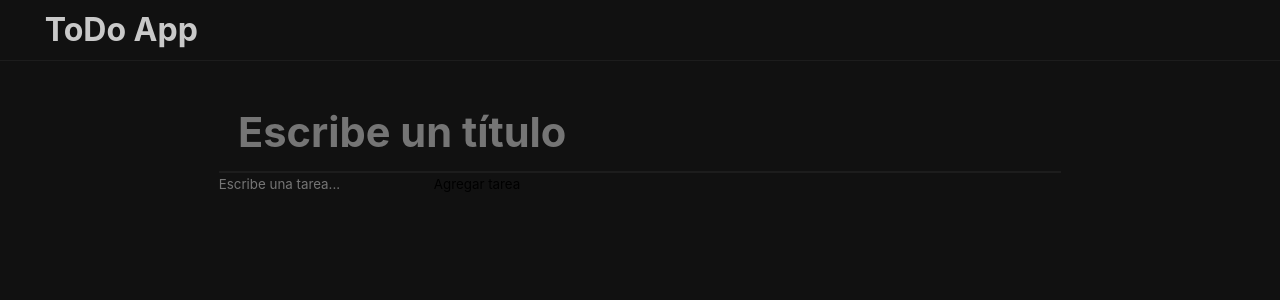
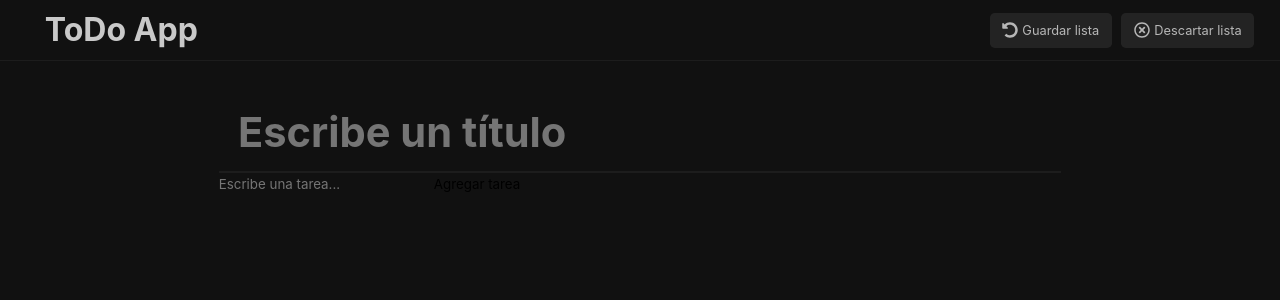
Before and after one commit to javzet/ToDo-app, a React (Create React App) app: page /create/todo in a window 1280 px wide. Shown: the top 300 px of the page. Built offline with nearby package versions, Linux system fonts and the light colour scheme.

Commit message:
Estado tipado y creación de listas

```diff
--- a/src/components/CreateForm/CreateFormTools.tsx
+++ b/src/components/CreateForm/CreateFormTools.tsx
@@ -6,24 +6,18 @@ export const CreateFormTools = ({
   type,
   handleActionClick,
 }: {
-  handleActionClick: (
-    actionType: ActionType,
-    action: "save" | "cancel"
-  ) => void;
+  handleActionClick: (action: "save" | "cancel") => void;
   type: ActionType;
 }) => {
   return (
     <div className="tool-buttons">
-      <button
-        className="tool-button"
-        onClick={() => handleActionClick(type, "save")}
-      >
+      <button className="tool-button" onClick={() => handleActionClick("save")}>
         <ReturnIcon />
         <span>Guardar {type === "note" ? "nota" : "lista"}</span>
       </button>
       <button
         className="tool-button"
-        onClick={() => handleActionClick(type, "cancel")}
+        onClick={() => handleActionClick("cancel")}
       >
         <TimesCircleIcon />
         <span>Descartar {type === "note" ? "nota" : "lista"}</span>
--- a/src/components/CreateForm/CreateNoteForm.tsx
+++ b/src/components/CreateForm/CreateNoteForm.tsx
@@ -1,7 +1,6 @@
-import { v4 as uuid } from "uuid";
 import { useForm } from "../../hooks/useForm";
 import { validateNoteForm } from "../../helpers/validateForm";
-import { ActionType } from "../../types";
+import { Note } from "../../types";
 import { useHistory } from "react-router-dom";
 import { addNote } from "../../redux/actions/noteAction";
 import { useDispatch } from "react-redux";
@@ -17,27 +16,16 @@ export const CreateNoteForm = () => {
 
   const history = useHistory();
 
-  const handleActionClick = (
-    actionType: ActionType,
-    action: "save" | "cancel"
-  ) => {
+  const handleSubmit = (action: "save" | "cancel") => {
     if (action === "save") {
-      const data = {
+      const data: Note = {
         title: noteTitle,
         data: noteText,
-        type: actionType,
-        id: uuid(),
+        type: "note",
       };
-      const validData = validateNoteForm(data);
-      if (validData === true) {
-        dispatch(
-          addNote({
-            title: data.title,
-            data: data.data,
-            type: "note",
-            id: data.id,
-          })
-        );
+      const isValidData = validateNoteForm(data);
+      if (isValidData) {
+        dispatch(addNote(data));
         onReset();
         history.push("/");
       }
@@ -66,7 +54,7 @@ export const CreateNoteForm = () => {
         value={noteText}
         onChange={({ target: { value } }) => onInputChange(value, "noteText")}
       ></textarea>
-      <CreateFormTools handleActionClick={handleActionClick} type="note" />
+      <CreateFormTools handleActionClick={handleSubmit} type="note" />
     </div>
   );
 };
--- a/src/components/CreateForm/CreateTodoForm.tsx
+++ b/src/components/CreateForm/CreateTodoForm.tsx
@@ -1,29 +1,49 @@
-import { useEffect, useState } from "react";
-import { useDispatch, useSelector } from "react-redux";
+import { useState } from "react";
+import { useDispatch } from "react-redux";
 import { validateTodoForm } from "../../helpers/validateForm";
 import { useForm } from "../../hooks/useForm";
-import { TodoTask } from "../../types";
+import { Todo, TodoTask } from "../../types";
 import { CreateFormTools } from "./CreateFormTools";
+import { v4 as uuid } from "uuid";
+import { addTodo } from "../../redux/actions/todoAction";
+import { useHistory } from "react-router-dom";
 
 export const CreateTodoForm = () => {
   const [tasks, setTasks] = useState<TodoTask[]>([]);
-  const { todoListTitle, todoTask, onInputChange, onResetField, state } =
+  const { todoListTitle, todoTask, onInputChange, onResetField, onReset } =
     useForm({
       todoListTitle: "",
       todoTask: "",
     });
 
+  const dispatch = useDispatch();
+  const history = useHistory();
+
   const handleAddTask = () => {
-    setTasks([...tasks, { task: todoTask, completed: false }]);
-    validateTodoForm({ title: todoListTitle, type: "todo", data: tasks });
-    // onResetField("todoTask");
+    if (todoTask.trim().length > 0) {
+      setTasks([...tasks, { task: todoTask, completed: false }]);
+    }
+    onResetField("todoTask");
   };
 
-  // const dispatch = useDispatch();
-
-  useEffect(() => {
-    console.table(state);
-  }, [state]);
+  const handleSubmit = (action: "save" | "cancel") => {
+    if (action === "save") {
+      const data: Todo = {
+        title: todoListTitle,
+        type: "todo",
+        data: tasks,
+      };
+      const isValidData = validateTodoForm(data);
+      if (isValidData) {
+        dispatch(addTodo(data));
+        onReset();
+        history.push("/");
+      }
+    } else {
+      onReset();
+      history.push("/");
+    }
+  };
 
   return (
     <div className="create-form">
@@ -45,10 +65,10 @@ export const CreateTodoForm = () => {
       <button onClick={handleAddTask}>Agregar tarea</button>
       <ul className="tasks-list">
         {tasks.map((task) => (
-          <li>{JSON.stringify(task)}</li>
+          <li key={uuid()}>{JSON.stringify(task)}</li>
         ))}
       </ul>
-      {/* <CreateFormTools handleActionClick={handleActionClick} type="todo" /> */}
+      <CreateFormTools handleActionClick={handleSubmit} type="todo" />
     </div>
   );
 };
--- a/src/helpers/validateForm.ts
+++ b/src/helpers/validateForm.ts
@@ -1,6 +1,6 @@
-import { DataType, Todo } from "../types";
+import { Note, Todo } from "../types";
 
-export function validateNoteForm(data: DataType): boolean {
+export function validateNoteForm(data: Note): boolean {
   const dataToValidate = {
     title: data.title.trim(),
     data: data.data.trim(),
```
Also changed, not shown: src/redux/store/loadStore.ts (+8 -1 lines), src/redux/store/saveState.ts (+7 -3 lines).
